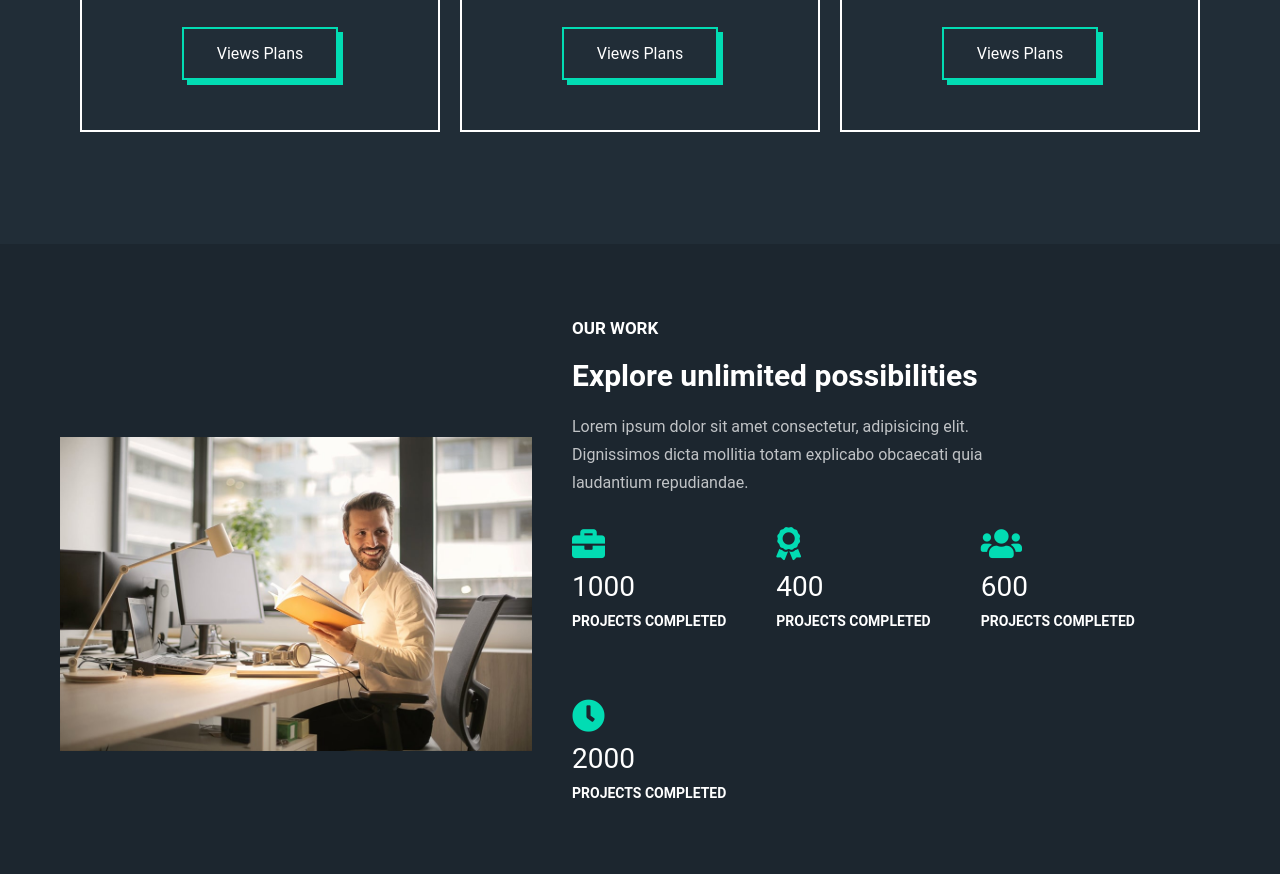
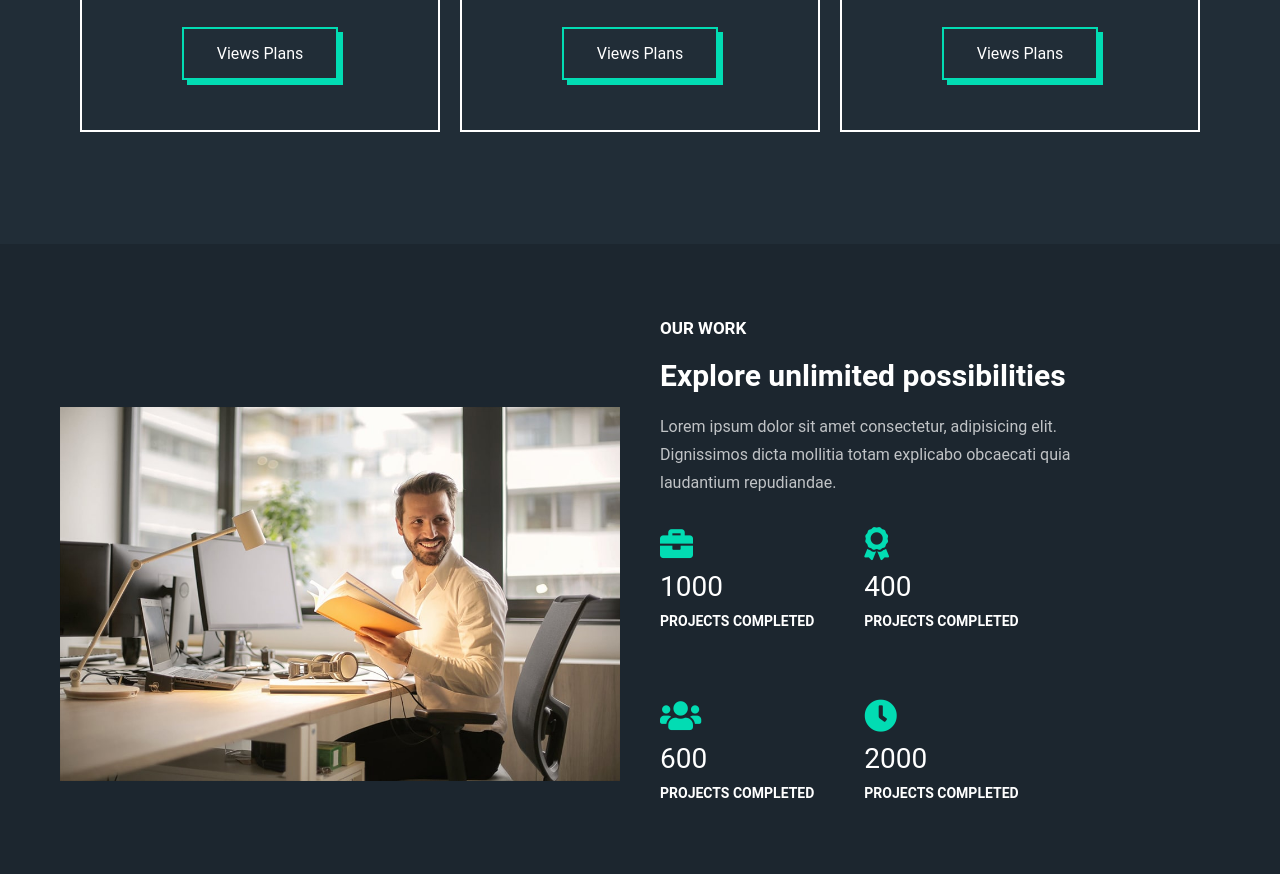
Before and after one commit to Cam0411/markio2, a plain HTML site: page index.html in a window 1280 px wide. Shown: the part 3501-4375 px from the top of the page. Drawn offline with nearby package versions, Linux system fonts and the light colour scheme.

Commit message:
Add files via upload

```diff
--- a/style.css
+++ b/style.css
@@ -526,7 +526,7 @@
 }
 #content__5 img
 {
-    width: 512px;
+    width: 50%;
     padding: 20px;
 }
 .content__5-flex
```
